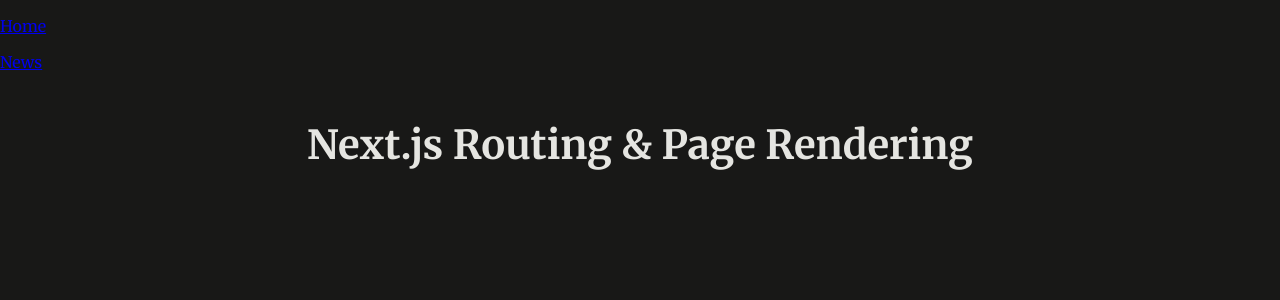
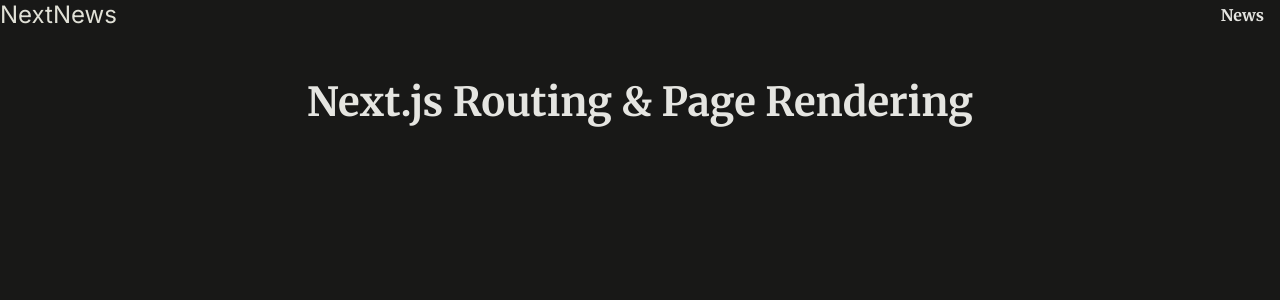
Before and after one commit to GenaPlem/next_js_news_app, a Next.js app: page / in a window 1280 px wide. Shown: the top 300 px of the page. Built offline with nearby package versions, Linux system fonts and the light colour scheme.

Commit message:
Update MainHeader

```diff
--- a/components/main-header.js
+++ b/components/main-header.js
@@ -2,19 +2,17 @@
 
 export default function MainHeader() {
   return (
-    <header>
-      <ul>
-        <li>
-          <p>
-            <Link href="/">Home</Link>
-          </p>
-        </li>
-        <li>
-          <p>
+    <header id="main-header">
+      <div id="logo">
+        <Link href="/">NextNews</Link>
+      </div>
+      <nav>
+        <ul>
+          <li>
             <Link href="/news">News</Link>
-          </p>
-        </li>
-      </ul>
+          </li>
+        </ul>
+      </nav>
     </header>
   );
 }
```
